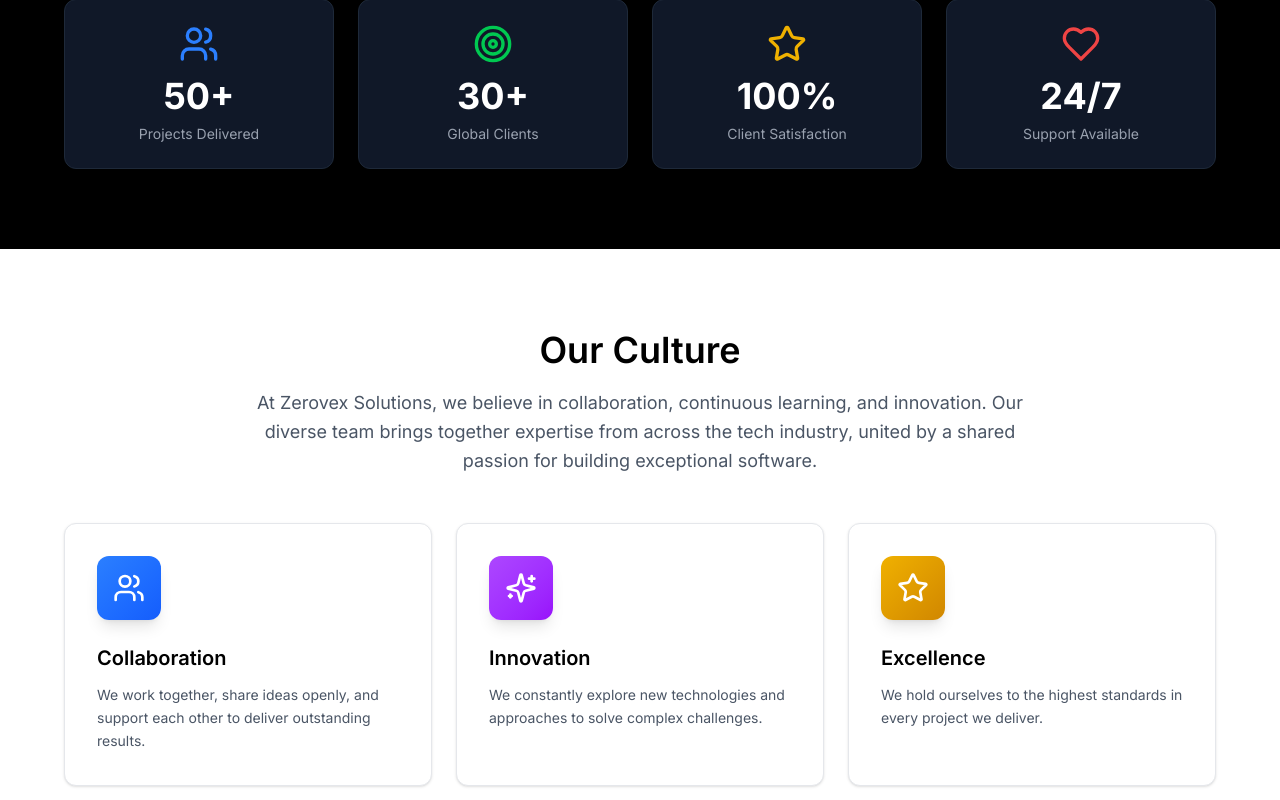
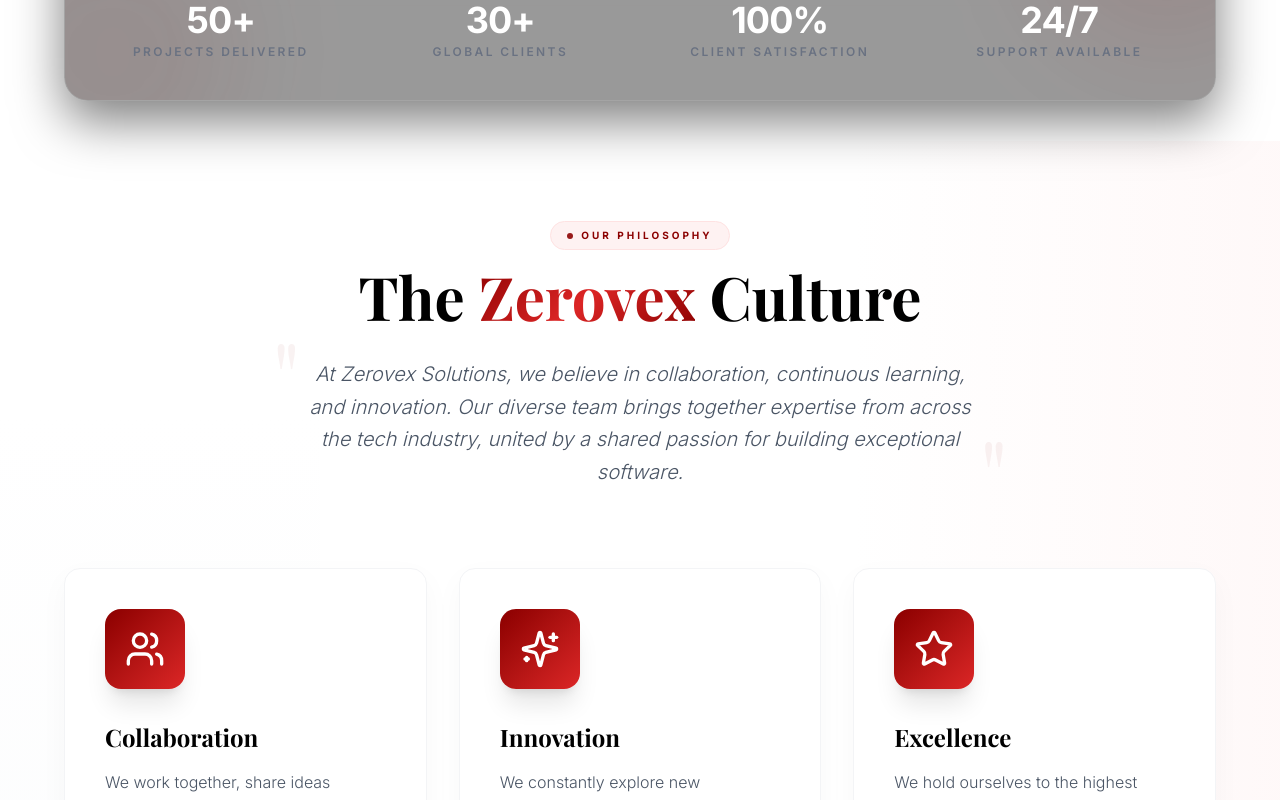
Before and after one commit to zainabqureshi09/Zerovex-solutions, a Next.js app: page /team in a window 1280 px wide. Shown: the part 1200-2000 px from the top of the page. Built offline with nearby package versions, Linux system fonts and the light colour scheme; a web font is replaced by a local one.

Commit message:
design: upgrade stats and culture sections to luxury version

```diff
--- a/src/app/team/page.tsx
+++ b/src/app/team/page.tsx
@@ -234,83 +234,131 @@
         </div>
       </section>
 
-      {/* Stats Section */}
-      <section className="section-padding bg-black text-white">
+      {/* Stats Section - Luxury Version */}
+      <section className="relative z-20 -mt-10 mb-10">
         <div className="container-custom">
           <motion.div
-            variants={staggerContainer}
-            initial="initial"
-            whileInView="whileInView"
-            viewport={staggerContainer.viewport}
-            className="grid grid-cols-2 lg:grid-cols-4 gap-6"
+            initial={{ opacity: 0, y: 40 }}
+            whileInView={{ opacity: 1, y: 0 }}
+            viewport={{ once: true }}
+            transition={{ duration: 0.8, ease: [0.22, 1, 0.36, 1] }}
+            className="relative overflow-hidden rounded-3xl border border-white/10 bg-black/40 p-10 backdrop-blur-2xl shadow-[0_20px_50px_rgba(0,0,0,0.5)] dark:border-white/5"
           >
+            {/* Background Accent */}
+            <div className="absolute -right-20 -top-20 h-64 w-64 rounded-full bg-dark-red/10 blur-3xl"></div>
+            <div className="absolute -bottom-20 -left-20 h-64 w-64 rounded-full bg-red-900/10 blur-3xl"></div>
+
+            <div className="relative grid grid-cols-2 gap-8 md:grid-cols-4 md:gap-12">
               {stats.map((stat, index) => (
                 <motion.div
                   key={stat.label}
-                variants={fadeInUp}
-                className="doc-card p-6 text-center bg-gray-900 border-gray-800"
+                  initial={{ opacity: 0, scale: 0.9 }}
+                  whileInView={{ opacity: 1, scale: 1 }}
+                  viewport={{ once: true }}
+                  transition={{ duration: 0.5, delay: index * 0.1 }}
+                  className="text-center group"
                 >
-                <stat.icon className={cn("h-10 w-10 mx-auto mb-3", stat.color)} />
-                <div className="text-4xl font-bold mb-2">{stat.value}</div>
-                <div className="text-sm text-gray-400">{stat.label}</div>
+                  <div className="relative mx-auto mb-4 flex h-16 w-16 items-center justify-center rounded-2xl bg-gradient-to-br from-gray-900 to-black border border-white/10 text-white transition-all duration-500 group-hover:border-dark-red/50 group-hover:shadow-[0_0_20px_rgba(139,0,0,0.3)]">
+                    <stat.icon className={cn("h-7 w-7 transition-transform duration-500 group-hover:scale-110", stat.color)} />
+                  </div>
+                  <div className="text-3xl md:text-4xl font-bold text-white mb-1 tracking-tight">
+                    {stat.value}
+                  </div>
+                  <div className="text-xs font-semibold uppercase tracking-[0.2em] text-gray-500 group-hover:text-dark-red transition-colors duration-300">
+                    {stat.label}
+                  </div>
                 </motion.div>
               ))}
+            </div>
           </motion.div>
         </div>
       </section>
 
-      {/* Culture Section */}
-      <section className="section-padding">
-        <div className="container-custom">
+      {/* Culture Section - Luxury Version */}
+      <section className="section-padding relative overflow-hidden bg-white dark:bg-black transition-colors duration-500">
+        {/* Decorative Background Elements */}
+        <div className="absolute top-0 right-0 w-1/3 h-full bg-gradient-to-l from-red-50/50 to-transparent dark:from-red-950/10 pointer-events-none"></div>
+        <div className="absolute bottom-0 left-0 w-1/4 h-2/3 bg-gradient-to-t from-gray-50/50 to-transparent dark:from-gray-900/10 pointer-events-none"></div>
+
+        <div className="container-custom relative z-10">
           <motion.div
             initial={fadeInUp.initial}
             whileInView={fadeInUp.whileInView}
             viewport={fadeInUp.viewport}
-            className="mx-auto mb-12 max-w-3xl text-center"
+            className="mx-auto mb-20 max-w-4xl text-center"
           >
-            <h2 className="heading-md mb-4 text-black dark:text-white">Our Culture</h2>
-            <p className="text-lg leading-relaxed text-gray-600 dark:text-gray-400">
+            <div className="inline-flex items-center gap-2 mb-4 px-4 py-1.5 rounded-full bg-red-50 dark:bg-red-950/30 border border-red-100 dark:border-red-900/50">
+              <span className="h-1.5 w-1.5 rounded-full bg-dark-red animate-pulse"></span>
+              <span className="text-[10px] font-bold uppercase tracking-[0.3em] text-dark-red">Our Philosophy</span>
+            </div>
+
+            <h2 className="text-4xl md:text-6xl font-bold mb-8 text-black dark:text-white" style={{ fontFamily: "var(--font-serif)" }}>
+              The <span className="text-gradient">Zerovex</span> Culture
+            </h2>
+
+            <div className="relative mx-auto max-w-2xl">
+              <span className="absolute -left-8 -top-8 text-8xl text-dark-red/5 font-serif select-none">"</span>
+              <p className="text-xl leading-relaxed text-gray-600 dark:text-gray-400 font-light italic">
                 At Zerovex Solutions, we believe in collaboration, continuous learning, and innovation.
-              Our diverse team brings together expertise from across the tech industry, united by a
-              shared passion for building exceptional software.
+                Our diverse team brings together expertise from across the tech industry,
+                united by a shared passion for building exceptional software.
               </p>
+              <span className="absolute -right-8 -bottom-8 text-8xl text-dark-red/5 font-serif select-none">"</span>
+            </div>
           </motion.div>
 
-          <div className="grid gap-6 md:grid-cols-3">
+          <div className="grid gap-8 md:grid-cols-3">
             {[
               {
                 icon: Users,
                 title: "Collaboration",
                 description: "We work together, share ideas openly, and support each other to deliver outstanding results.",
-                color: "from-blue-500 to-blue-600",
+                color: "from-dark-red to-red-600",
+                bg: "bg-blue-50/30 dark:bg-blue-950/10",
               },
               {
                 icon: Sparkles,
                 title: "Innovation",
                 description: "We constantly explore new technologies and approaches to solve complex challenges.",
-                color: "from-purple-500 to-purple-600",
+                color: "from-dark-red to-red-600",
+                bg: "bg-purple-50/30 dark:bg-purple-950/10",
               },
               {
                 icon: Star,
                 title: "Excellence",
                 description: "We hold ourselves to the highest standards in every project we deliver.",
-                color: "from-yellow-500 to-yellow-600",
+                color: "from-dark-red to-red-600",
+                bg: "bg-yellow-50/30 dark:bg-yellow-950/10",
               },
             ].map((value, index) => (
               <motion.div
                 key={value.title}
-                initial={{ opacity: 0, y: 20 }}
+                initial={{ opacity: 0, y: 30 }}
                 whileInView={{ opacity: 1, y: 0 }}
                 viewport={{ once: true }}
-                transition={{ duration: 0.4, delay: index * 0.1 }}
-                whileHover={{ y: -8 }}
-                className="group rounded-xl border border-gray-200 dark:border-gray-800 bg-white dark:bg-gray-900 p-8 shadow-sm hover:shadow-xl transition-all duration-300"
+                transition={{ duration: 0.6, delay: index * 0.15 }}
+                whileHover={{ y: -12 }}
+                className="group relative rounded-2xl border border-gray-100 dark:border-white/5 bg-white dark:bg-gray-900/50 p-10 shadow-[0_10px_30px_rgba(0,0,0,0.03)] hover:shadow-[0_20px_50px_rgba(139,0,0,0.1)] transition-all duration-500"
               >
-                <div className={cn("w-16 h-16 rounded-xl mb-6 flex items-center justify-center bg-gradient-to-br", value.color, "text-white shadow-lg group-hover:scale-110 transition-transform duration-300")}>
-                  <value.icon className="h-8 w-8" />
+                {/* Subtle Hover Gradient */}
+                <div className="absolute inset-0 bg-gradient-to-br from-dark-red/0 to-dark-red/0 group-hover:from-dark-red/[0.02] group-hover:to-transparent rounded-2xl transition-all duration-500"></div>
+
+                <div className={cn("w-20 h-20 rounded-2xl mb-8 flex items-center justify-center bg-gradient-to-br text-white shadow-xl group-hover:scale-110 transition-transform duration-500 ease-[0.22, 1, 0.36, 1]", value.color)}>
+                  <value.icon className="h-10 w-10" />
                 </div>
-                <h3 className="mb-3 text-xl font-semibold text-black dark:text-white">{value.title}</h3>
-                <p className="text-sm leading-relaxed text-gray-600 dark:text-gray-400">{value.description}</p>
+
+                <h3 className="mb-4 text-2xl font-bold text-black dark:text-white" style={{ fontFamily: "var(--font-serif)" }}>
+                  {value.title}
+                </h3>
+
+                <p className="text-base leading-relaxed text-gray-600 dark:text-gray-400 font-light group-hover:text-gray-900 dark:group-hover:text-white transition-colors duration-300">
+                  {value.description}
+                </p>
+
+                {/* Corner Decoration */}
+                <div className="absolute bottom-6 right-6 opacity-0 group-hover:opacity-100 transition-opacity duration-500">
+                  <div className="h-8 w-8 border-r-2 border-b-2 border-dark-red/20 rounded-br-lg"></div>
+                </div>
               </motion.div>
             ))}
           </div>
```
Lines whose indentation alone changed are shown as unchanged.
